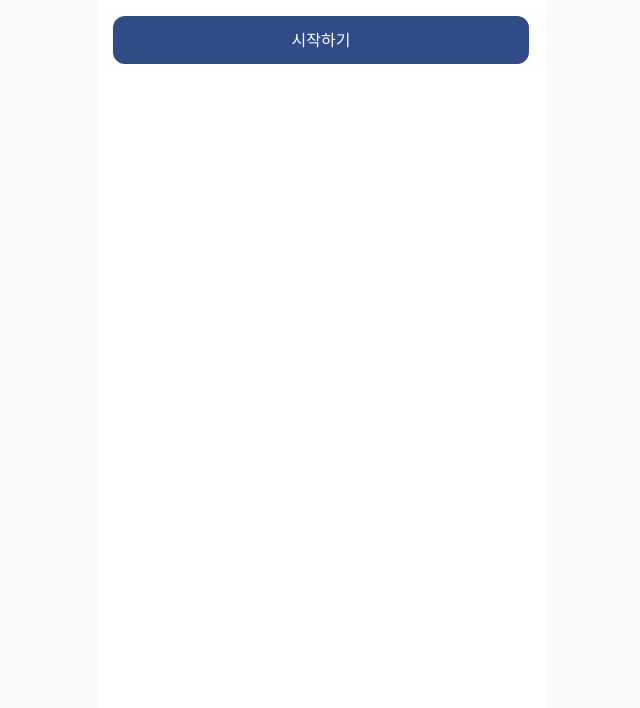
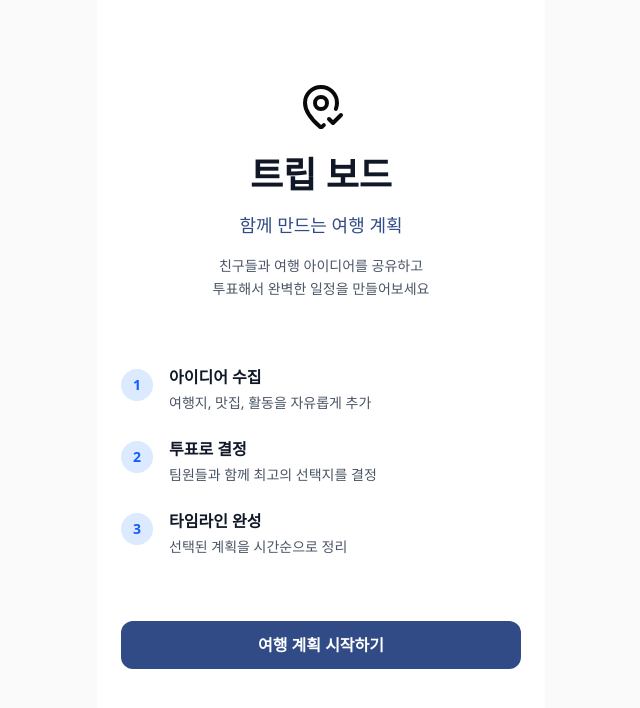
Before and after one commit to p-acid/trip-board, a Next.js app: page / in a window 1280 px wide. Shown: the top 708 px of the page, without its empty margins (319-959 px from the left). Built offline with nearby package versions, Linux system fonts and the light colour scheme.

Commit message:
style: home page

```diff
--- a/package.json
+++ b/package.json
@@ -12,6 +12,7 @@
   "dependencies": {
     "class-variance-authority": "^0.7.1",
     "clsx": "^2.1.1",
+    "lucide-react": "^0.542.0",
     "next": "15.5.2",
     "react": "19.1.0",
     "react-dom": "19.1.0",
--- a/src/pages/home/ui/index.tsx
+++ b/src/pages/home/ui/index.tsx
@@ -1,23 +1,84 @@
 "use client";
+
+import { MapPinCheck } from "lucide-react";
+import { useRouter } from "next/navigation";
 
 import { PAGE_ROUTES } from "@/shared/constants/page-routes";
 import { Button } from "@/shared/ui";
-import { useRouter } from "next/navigation";
 
 export const HomePage = () => {
   const { push } = useRouter();
 
   return (
-    <main className="h-full">
-      <div className="p-4">
+    <main className="flex min-h-screen flex-col justify-center bg-white">
+      <div className="px-6 py-8">
+        <div className="mb-16 text-center">
+          <div className="mb-6 flex justify-center text-6xl">
+            <MapPinCheck className="size-12" />
+          </div>
+          <h1 className="mb-4 text-4xl font-bold text-gray-900">트립 보드</h1>
+          <p className="text-brand mb-4 text-lg font-medium">
+            함께 만드는 여행 계획
+          </p>
+          <p className="px-4 text-sm leading-relaxed text-gray-600">
+            친구들과 여행 아이디어를 공유하고
+            <br />
+            투표해서 완벽한 일정을 만들어보세요
+          </p>
+        </div>
+
+        <div className="mb-12">
+          <div className="mb-16 space-y-6">
+            <div className="flex items-start space-x-4">
+              <div className="mt-1 flex h-8 w-8 shrink-0 items-center justify-center rounded-full bg-blue-100 text-sm font-bold text-blue-600">
+                1
+              </div>
+              <div>
+                <p className="mb-1 font-semibold text-gray-900">
+                  아이디어 수집
+                </p>
+                <p className="text-sm text-gray-600">
+                  여행지, 맛집, 활동을 자유롭게 추가
+                </p>
+              </div>
+            </div>
+
+            <div className="flex items-start space-x-4">
+              <div className="mt-1 flex h-8 w-8 shrink-0 items-center justify-center rounded-full bg-blue-100 text-sm font-bold text-blue-600">
+                2
+              </div>
+              <div>
+                <p className="mb-1 font-semibold text-gray-900">투표로 결정</p>
+                <p className="text-sm text-gray-600">
+                  팀원들과 함께 최고의 선택지를 결정
+                </p>
+              </div>
+            </div>
+
+            <div className="flex items-start space-x-4">
+              <div className="mt-1 flex h-8 w-8 shrink-0 items-center justify-center rounded-full bg-blue-100 text-sm font-bold text-blue-600">
+                3
+              </div>
+              <div>
+                <p className="mb-1 font-semibold text-gray-900">
+                  타임라인 완성
+                </p>
+                <p className="text-sm text-gray-600">
+                  선택된 계획을 시간순으로 정리
+                </p>
+              </div>
+            </div>
+          </div>
+
           <Button
             size="default"
             variant="brand"
             className="w-full"
             onClick={() => push(PAGE_ROUTES.PLANING)}
           >
-          시작하기
+            여행 계획 시작하기
           </Button>
+        </div>
       </div>
     </main>
   );
--- a/src/shared/ui/button.tsx
+++ b/src/shared/ui/button.tsx
@@ -4,7 +4,7 @@ import { forwardRef, type ButtonHTMLAttributes } from "react";
 import { cn } from "@/shared/utils/cn";
 
 const buttonVariants = cva(
-  "inline-flex cursor-pointer items-center justify-center gap-2 whitespace-nowrap rounded-xl text-base font-medium transition-colors duration-200 focus-visible:outline-none disabled:pointer-events-none disabled:opacity-50 [&_svg]:pointer-events-none [&_svg]:size-4 [&_svg]:shrink-0",
+  "inline-flex cursor-pointer items-center justify-center gap-2 whitespace-nowrap rounded-xl text-base font-semibold transition-colors duration-200 focus-visible:outline-none disabled:pointer-events-none disabled:opacity-50 [&_svg]:pointer-events-none [&_svg]:size-4 [&_svg]:shrink-0",
   {
     variants: {
       variant: {
```
Also changed, not shown: 2 other files (tests, documents, lock files or other folders). Lines whose indentation alone changed are shown as unchanged.
